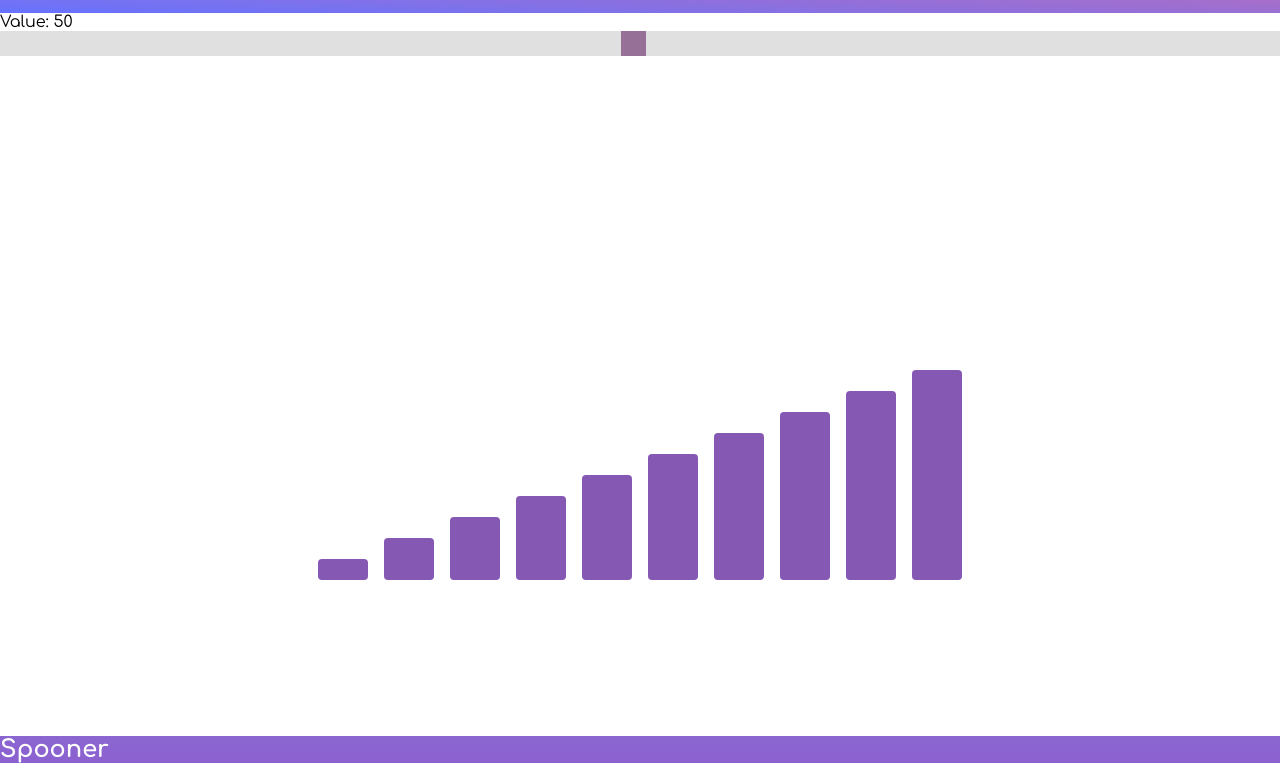
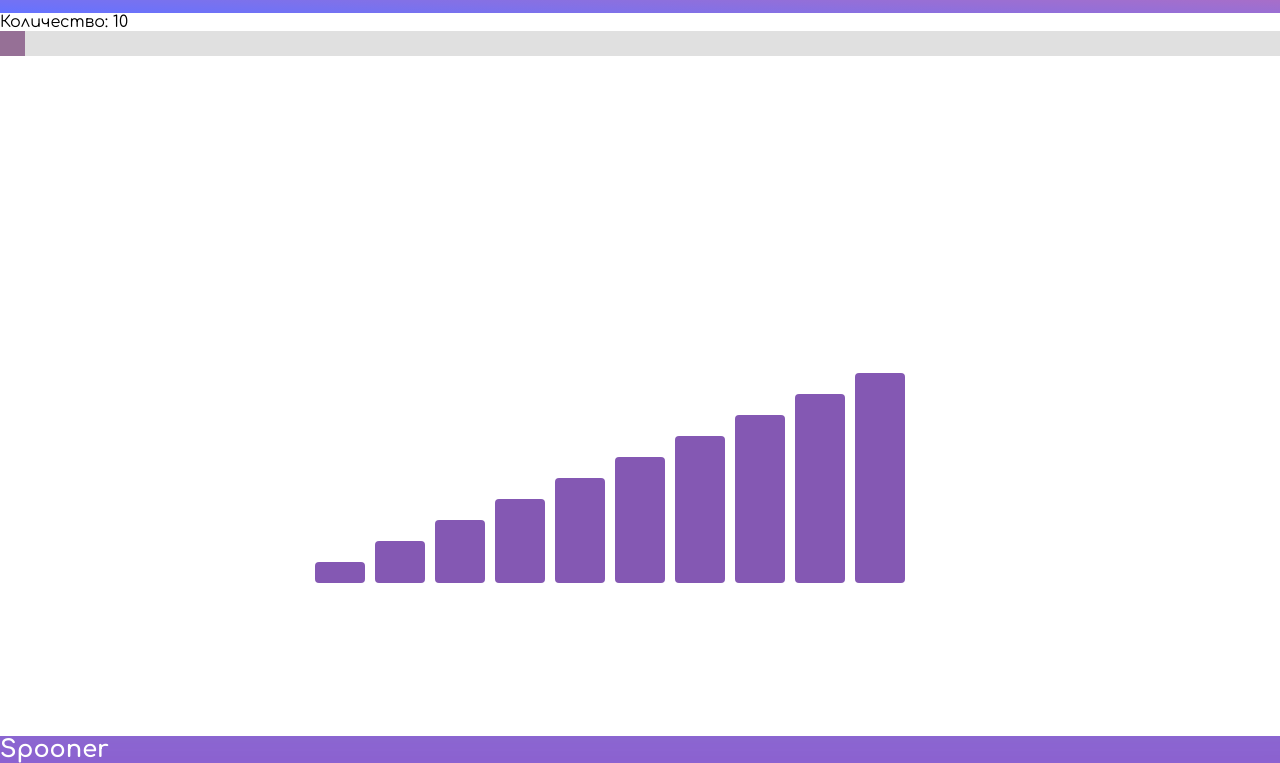
Before and after one commit to MrSpooner/Visualizer, a plain HTML site: page index.html in a window 1280 px wide. Shown: the part 37-800 px from the top of the page. Drawn offline with Linux system fonts and the light colour scheme.

Commit message:
Slider added

```diff
--- a/app/plugins/script.js
+++ b/app/plugins/script.js
@@ -1,38 +1,36 @@
 let array = [];
-maxHeight = 350;
-
+const maxHeight = 350;
+let columnQuantity;
 const field = document.querySelector(".field");
 
 var slider = document.getElementById("myRange");
 var output = document.getElementById("demo");
 output.innerHTML = slider.value;
-
 slider.oninput = function () {
     output.innerHTML = this.value;
 }
 
-
-
-function textNodeDelete(array) {
-    const columnField = document.querySelectorAll(".field__column");
-    let i = 0;
-    for (i = 0; i < array.length; i++) {
-        columnField[i].parentNode.removeChild(columnField[i].nextSibling);
-    }
-    columnField[0].parentNode.removeChild(columnField[0].previousSibling);
-}
-
 function calcArray() {
+    field.querySelectorAll('*').forEach(n => n.remove());
     array = [];
-    for (var i = 0; i < 10; i++) {
+    columnQuantity = slider.value;
+    for (var i = 0; i < columnQuantity; i++) {
         array.push(maxHeight);
     }
     for (i = 0; i < array.length; i++) {
         array[i] = array[i] * ((i + 1) * ((0.6 / array.length)));
     }
+    generateColumns(array);
     shuffle(array);
-    textNodeDelete(array);
     bubbleSort(array);
+}
+
+function generateColumns(array) {
+    for (let i = 0; i < array.length; i++) {
+        fieldCol = document.createElement('div');
+        fieldCol.setAttribute('class', 'field__column');
+        field.appendChild(fieldCol);
+    }
 }
 
 function shuffle(array) {
--- a/app/styles/style.css
+++ b/app/styles/style.css
@@ -44,7 +44,7 @@ body{
     height: 350px;
     border-radius: 4px;
     background: #8458B3;
-    margin: 8px;
+    margin: 5px;
     margin-top: auto;
 }
 
--- a/index.html
+++ b/index.html
@@ -17,23 +17,12 @@
     </div>
 
     <div class="slidecontainer">
-        <p>Value: <span id="demo"></span></p>
-        <input type="range" min="1" max="100" value="50" class="slider" id="myRange">
+        <p>Количество: <span id="demo"></span></p>
+        <input type="range" min="10" max="25" value="10" class="slider" id="myRange" onchange="calcArray()">
 
     </div>
 
-    <div class="field">
-        <div class="field__column" data-number="0"></div>
-        <div class="field__column" data-number="1"></div>
-        <div class="field__column" data-number="2"></div>
-        <div class="field__column" data-number="3"></div>
-        <div class="field__column" data-number="4"></div>
-        <div class="field__column" data-number="5"></div>
-        <div class="field__column" data-number="6"></div>
-        <div class="field__column" data-number="7"></div>
-        <div class="field__column" data-number="8"></div>
-        <div class="field__column" data-number="9"></div>
-    </div>
+    <div class="field"></div>
 </body>
 
 <footer>
```
